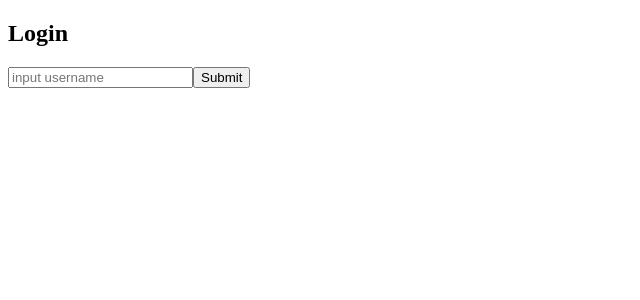
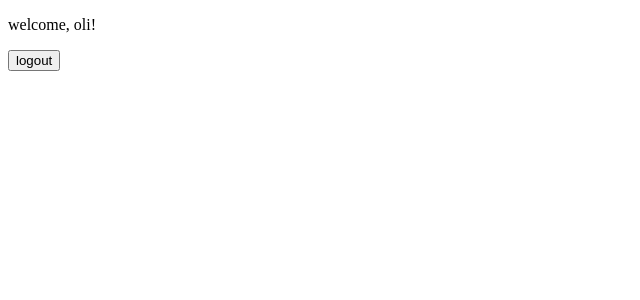
Before and after one commit to olessiap/HIT-Coworking-App, a React (Create React App) app: page / in a window 1280 px wide. Shown: the top 300 px of the page, without its empty margins (0-640 px from the left). Built offline with nearby package versions, Linux system fonts and the light colour scheme.

Commit message:
added header and logout button

```diff
--- a/src/App.js
+++ b/src/App.js
@@ -6,7 +6,7 @@ import Post from "./components/Post"
 import PostList from "./components/PostList"
 
 function App() {
-  const [ user, setUser ] = React.useState("")
+  const [ user, setUser ] = React.useState("oli")
 
   if(!user) {
     return <Login setUser={setUser}/>
@@ -14,7 +14,7 @@ function App() {
 
   return (
     <div>
-      <CreatePost />
+      <Header user={user} setUser={setUser}/>
     </div>
   )
 }
--- a/src/components/Header.js
+++ b/src/components/Header.js
@@ -1,8 +1,11 @@
 import React from 'react'
 
-function Header() {
-  return(
-    <div>Header</div>
+function Header({user, setUser}) {
+  return (
+    <>
+      <p>welcome, {user}!</p>
+      <button onClick={() => setUser("")}>logout</button>
+    </>
   )
 }
 
```
